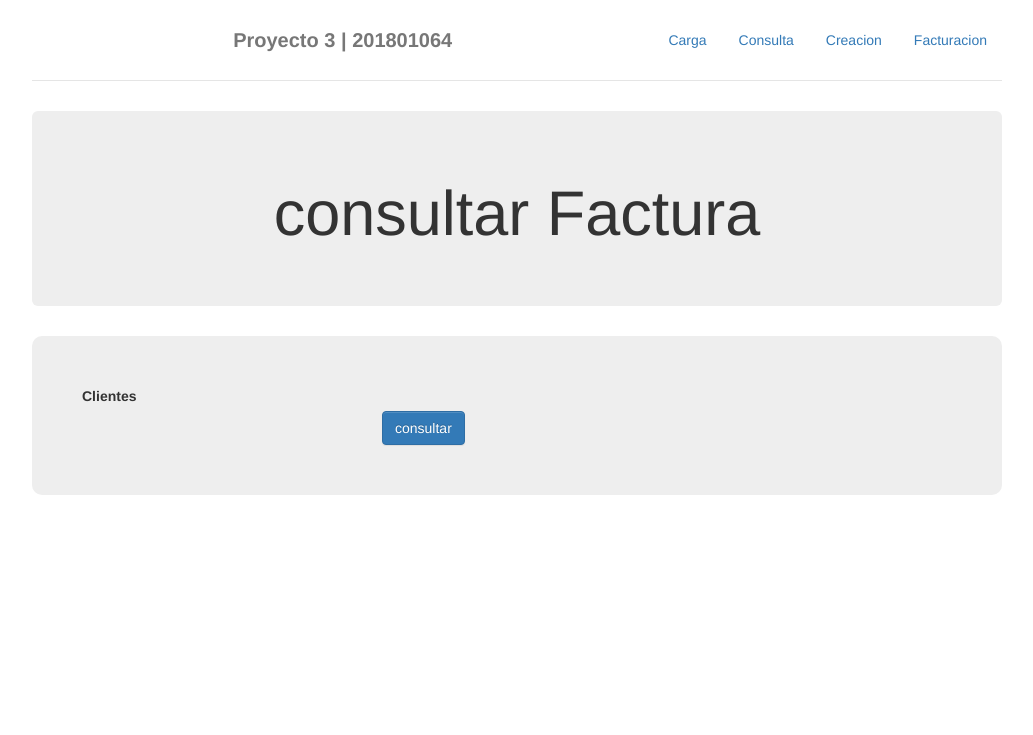
After one commit to keevin-e/IPC2_Proyecto3_201801064, a Django app: page /consulta_facturacion in a window 1280 px wide. The commit adds this page. Shown: the top 735 px of the page, without its empty margins (123-1156 px from the left). Run offline with Django 4.2, Linux system fonts and the light colour scheme; data that the repository does not hold is empty.

Commit message:
generacion de factura (endpoint), consulta de nit

```diff
--- a/website/home/urls.py
+++ b/website/home/urls.py
@@ -13,4 +13,6 @@ urlpatterns = [
     path('crear_config', views.crear_config, name = 'crear_config'),
     path('crear_categ', views.crear_Categoria, name = 'crear_categ'),
     path('crear_instance', views.crear_Instance, name = 'crear_instance'),
+    path('consulta_facturacion', views.consultaFacturacion, name = 'consulta_facturacion'),
+    path('buscar', views.buscar),
 ]
--- a/website/home/views.py
+++ b/website/home/views.py
@@ -210,3 +210,24 @@ def crear_Instance(request):
 def sendCrear_instance(data):
     request = requests.post('http://127.0.0.1:5000/crear-instancia', json={'data': data})
     return json.loads(request.text)
+
+def consultaFacturacion(request):
+    message =''
+    clientes = requests.get('http://127.0.0.1:5000/get-clientes')
+    data = clientes.json()
+
+    return render(request, "consulta-Fact.html",{'message':message,'clientes':data})
+
+def buscar(request):
+    if request.method == 'GET':
+        nit = request.GET['id_cliente']
+        dato ={
+           'nit_cliente':nit
+        }
+        print(dato)
+        response = send_factura(dato)
+    return render(request, "factura.html",{'factura':response})
+
+def send_factura(data):
+    request = requests.post('http://127.0.0.1:5000/gen-factura', json={'data': data})
+    return json.loads(request.text)
--- a/website/templates/base.html
+++ b/website/templates/base.html
@@ -25,9 +25,10 @@
           <li role="presentation" ><a href="/">Carga</a></li>
           <li role="presentation"><a href="/consulta">Consulta</a></li>
           <li role="presentation"><a href="/creacion">Creacion</a></li>
+          <li role="presentation"><a href="/consulta_facturacion">Facturacion</a></li>
         </ul>
       </nav>
-      <h3 class="text-muted">Proyecto 3</h3>
+      <h3 class="text-muted">Proyecto 3 | 201801064</h3>
     </div>
     {% block content %}{% endblock %}
 
--- /dev/null
+++ b/website/templates/consulta-Fact.html
@@ -0,0 +1,37 @@
+{% extends "base.html" %}
+{% load static %}
+{% block extra_head %}
+<link rel="stylesheet" type="text/css" href="{% static 'css/view-catg.css' %}"/>
+{% endblock %}
+{% block title %}consultar Factura{% endblock %}
+{% block content %}
+<div class="jumbotron">
+    <h1>consultar Factura</h1>
+</div>
+<div id="category" class="rounded" style="padding:50px;">
+  <form class="row g-2" action="buscar" method="GET">
+    <div class="col-md-4">
+        <label for="id_cliente" class="form-label">Clientes</label>
+        {% if clientes%}
+        <select name="id_cliente" class="form-control" id="id_cliente">
+        <option disabled selected value> --seleccione un cliente -- </option>
+        {% for clt in clientes%}
+        <option value={{clt.nit}}>{{clt.nombre}}</option>
+        {% endfor %}
+         </select>
+        {% endif %}
+      </div>
+    <div class="col-md-8" style="margin-top:25px">
+      <button type="submit" class="btn btn-primary">consultar</button>
+    </div>
+  </form>
+
+</div>
+{% if message != '' %}
+<script>
+  alert('{{ message }}');
+</script>
+{% endif %}
+
+
+{% endblock %}
```
Also changed, not shown: Server/server.py (+105 -0 lines), website/templates/factura.html (added).
